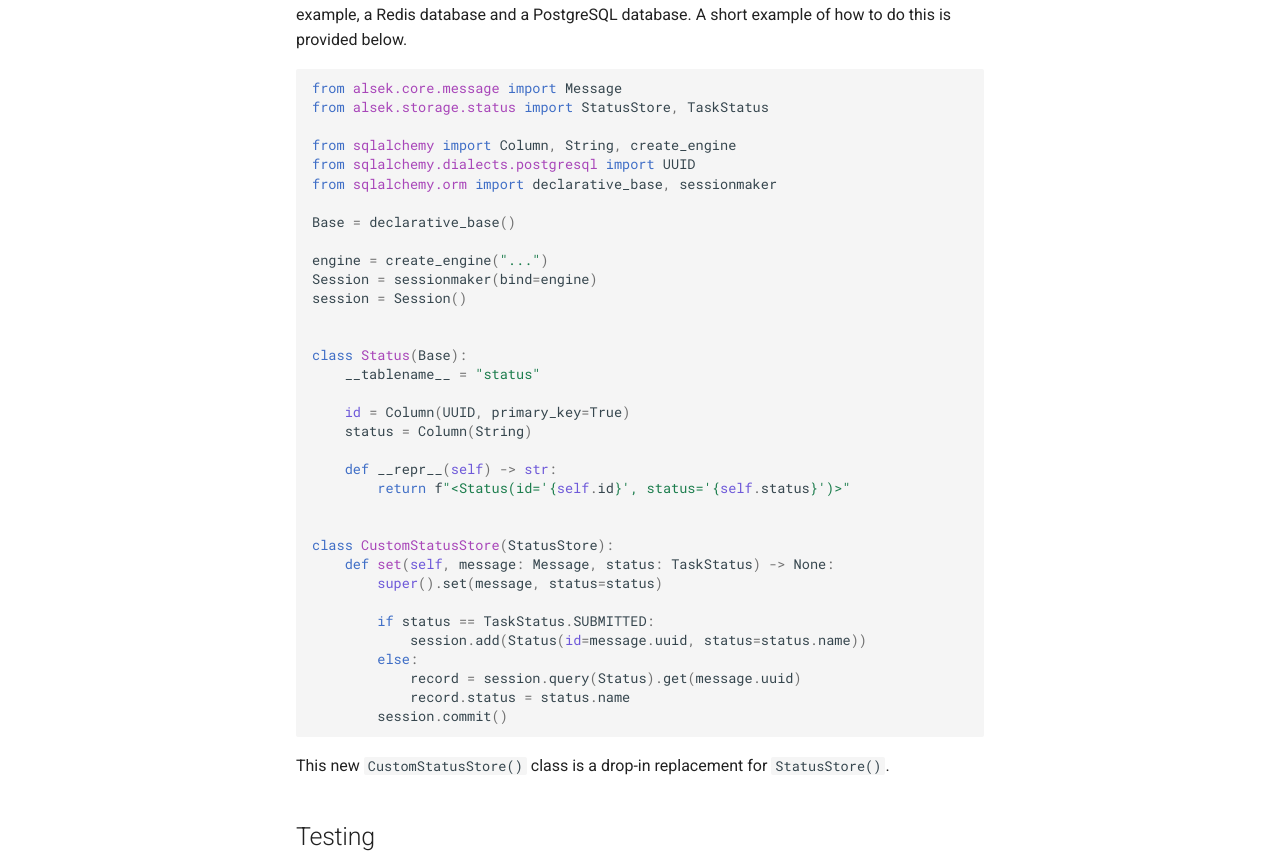
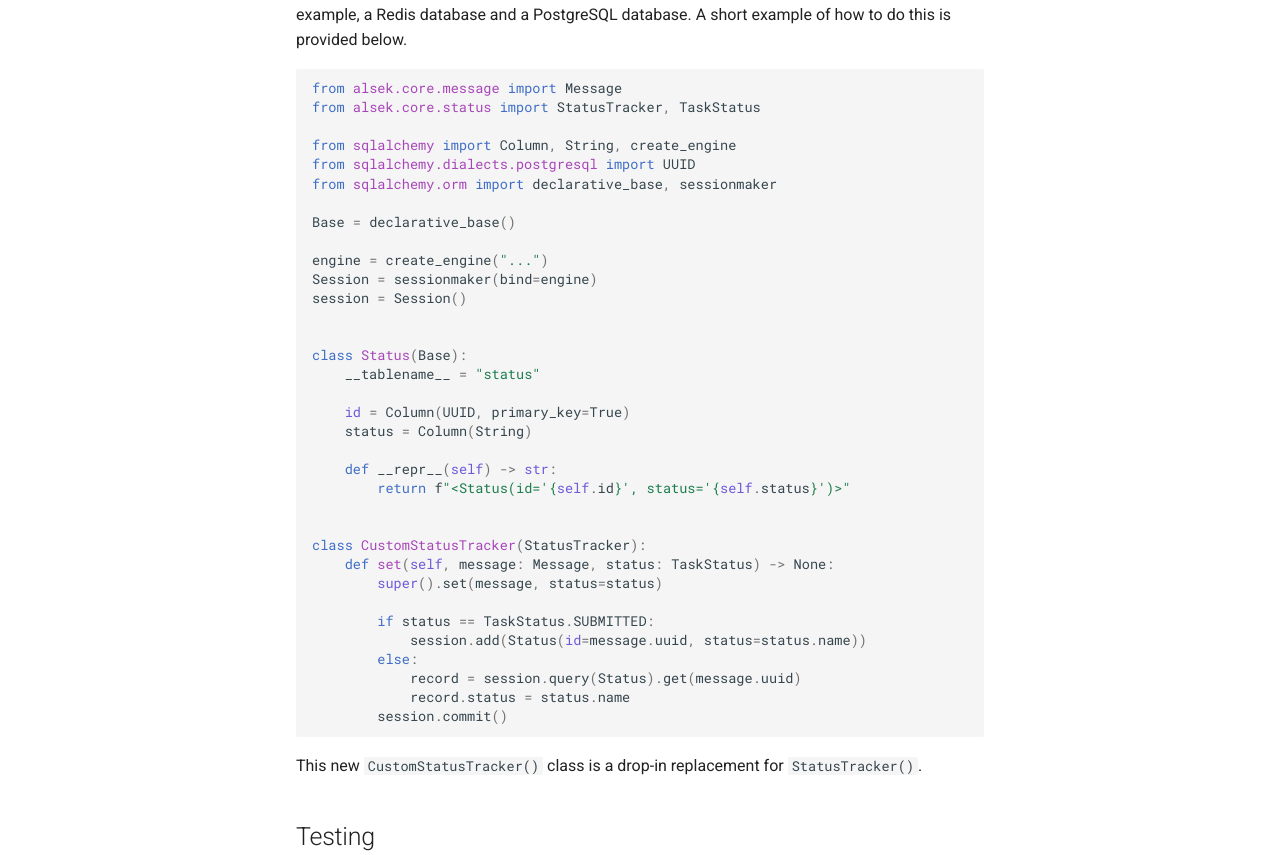
Before and after one commit to TariqAHassan/alsek, an MkDocs documentation site: the page built from docs/tips_and_tricks.md, in a window 1280 px wide and 1400 px high. Shown: the part 542-1397 px from the top of the window. Built offline with MkDocs 1.6.1 and Material for MkDocs 9.7.7, drawn with Linux system fonts in a browser that asks for light colours; comment, search, counter and statistics services are not loaded.

Commit message:
Replace `StatusStore()` with `StatusTracker()`

````diff
--- a/docs/tips_and_tricks.md
+++ b/docs/tips_and_tricks.md
@@ -22,7 +22,7 @@ A short example of how to do this is provided below.
 
 ```python
 from alsek.core.message import Message
-from alsek.storage.status import StatusStore, TaskStatus
+from alsek.core.status import StatusTracker, TaskStatus
 
 from sqlalchemy import Column, String, create_engine
 from sqlalchemy.dialects.postgresql import UUID
@@ -45,7 +45,7 @@ class Status(Base):
         return f"<Status(id='{self.id}', status='{self.status}')>"
 
 
-class CustomStatusStore(StatusStore):
+class CustomStatusTracker(StatusTracker):
     def set(self, message: Message, status: TaskStatus) -> None:
         super().set(message, status=status)
 
@@ -57,7 +57,7 @@ class CustomStatusStore(StatusStore):
         session.commit()
 ```
 
-This new `CustomStatusStore()` class is a drop-in replacement for `StatusStore()`.
+This new `CustomStatusTracker()` class is a drop-in replacement for `StatusTracker()`.
 
 ## Testing
 
````
